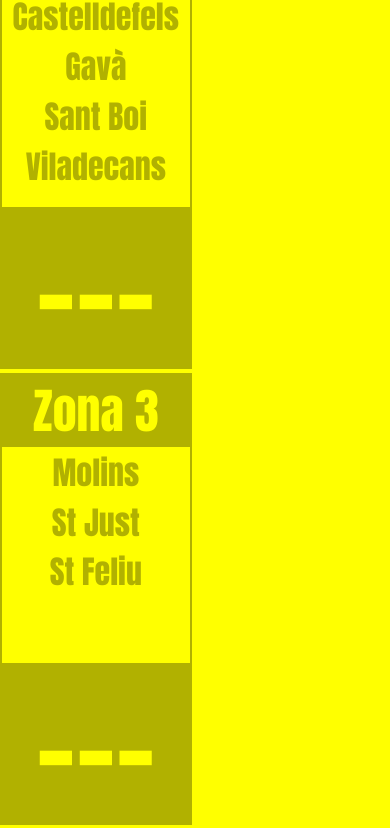
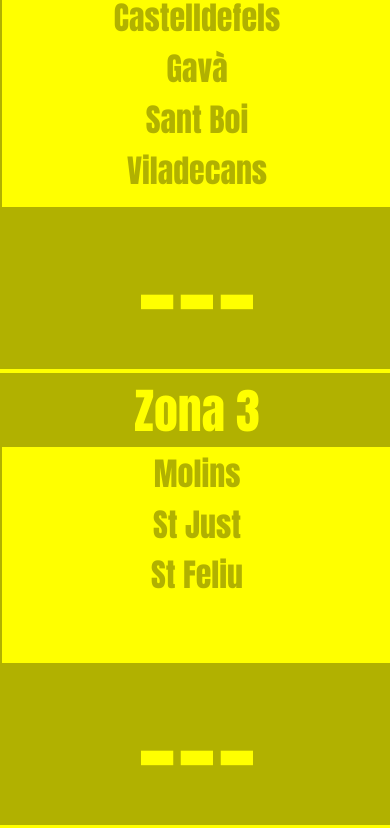
Before and after one commit to adc-baixllobregat/zones, a plain HTML site: page index.html in a window 390 px wide. Shown: the part 774-1602 px from the top of the page. Drawn offline with Linux system fonts and the light colour scheme.

Commit message:
Add files via upload

```diff
--- a/index.html
+++ b/index.html
@@ -41,14 +41,15 @@
     li:hover {
       opacity: 1;
     }
+
+    @media (max-width: 960px) {
+      li {
+        width:48.1%;
+      }
+    }
     @media (max-width: 640px) {
       li {
-      width:100%;
-      }
-    }
-    @media (max-width: 960px) {
-      li {
-      width:48.1%;
+        width:100%;
       }
     }
     h2 {
```
